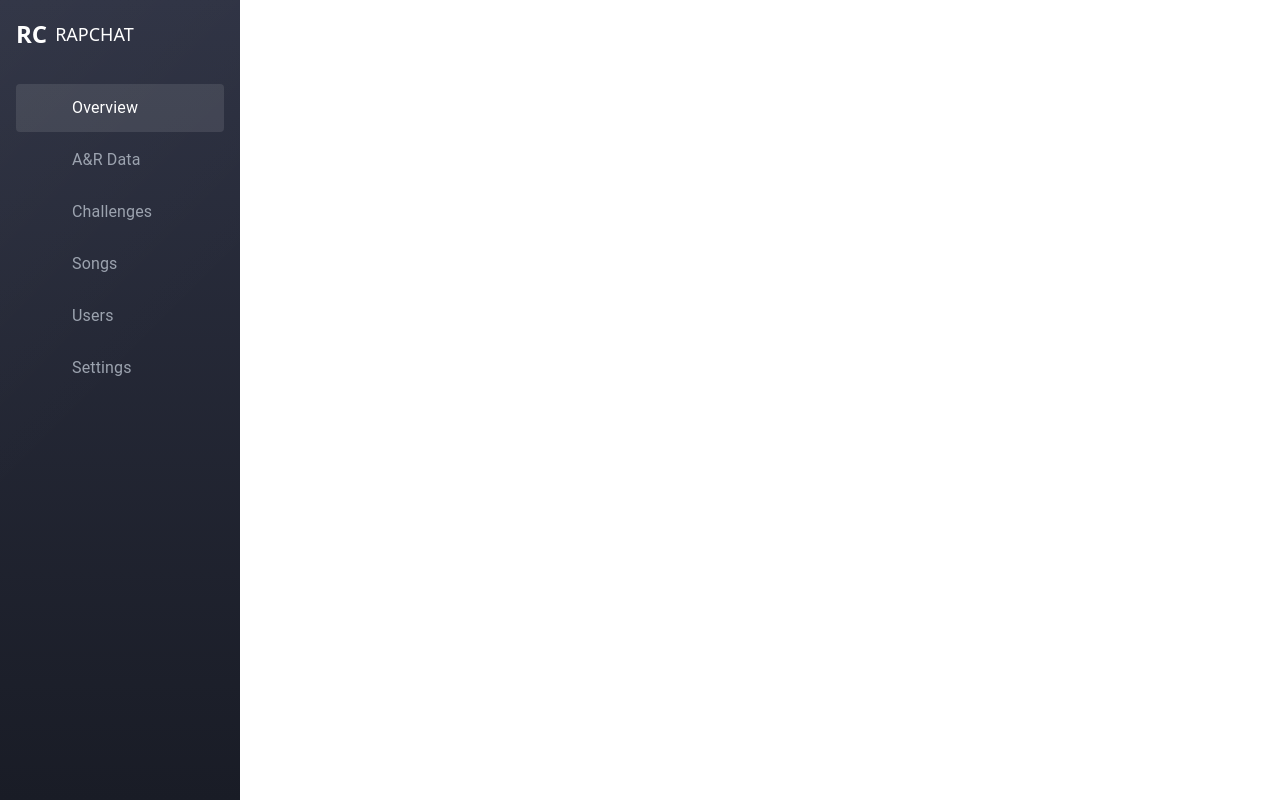
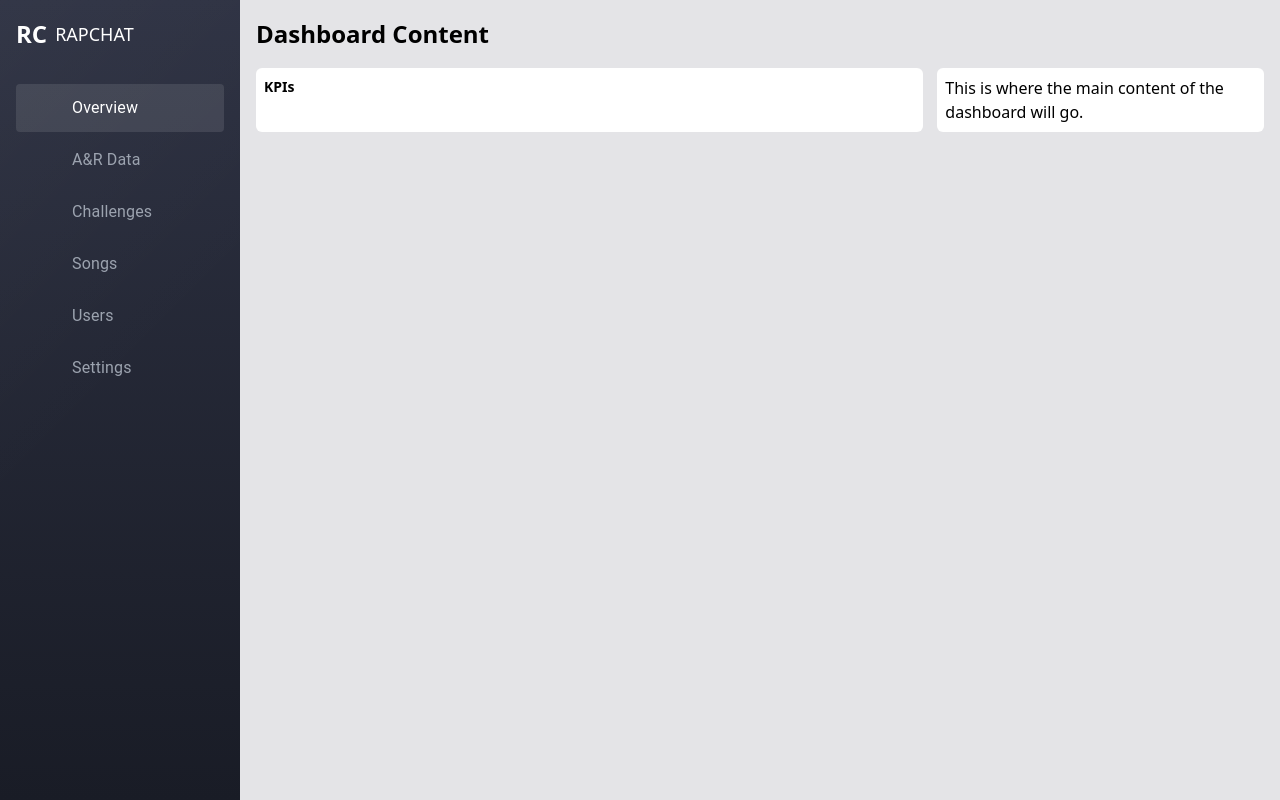
Before and after one commit to Nick-Lemy/dashboard-ui-sample, a Next.js app: page /admin in a window 1280 px wide. Built offline with nearby package versions, Linux system fonts and the light colour scheme; some icons are missing.

Commit message:
feat: add ContentDashboard component and integrate into AdminPage

```diff
--- /dev/null
+++ b/src/app/admin/_components/ContentDashboard.tsx
@@ -0,0 +1,28 @@
+import { Box, Container, Grid } from "@mui/material";
+
+export default function ContentDashboard() {
+  return (
+    <Box sx={{ p: 2 }}>
+      <Box
+        sx={{
+          fontSize: 24,
+          fontWeight: "bold",
+          color: "black",
+          paddingBottom: 2,
+        }}
+      >
+        Dashboard Content
+      </Box>
+      <div className="w-full grid grid-cols-3 gap-3.5">
+        <Box className=" col-span-2 bg-white rounded-md p-2">
+          <Box sx={{ fontSize: 14, fontWeight: "bold", color: "black" }}>
+            KPIs
+          </Box>
+        </Box>
+        <Box className="bg-white rounded-md p-2">
+          <p>This is where the main content of the dashboard will go.</p>
+        </Box>
+      </div>
+    </Box>
+  );
+}
--- a/src/app/admin/page.tsx
+++ b/src/app/admin/page.tsx
@@ -1,12 +1,15 @@
+import ContentDashboard from "./_components/ContentDashboard";
 import SideBar from "./_components/SideBar";
 
 export default function AdminPage() {
   return (
-    <div>
-      <div className="w-2/5">
+    <div className="flex">
+      <div>
         <SideBar />
       </div>
-      <div></div>
+      <div className="bg-zinc-200 w-full">
+        <ContentDashboard />
+      </div>
     </div>
   );
 }
```
